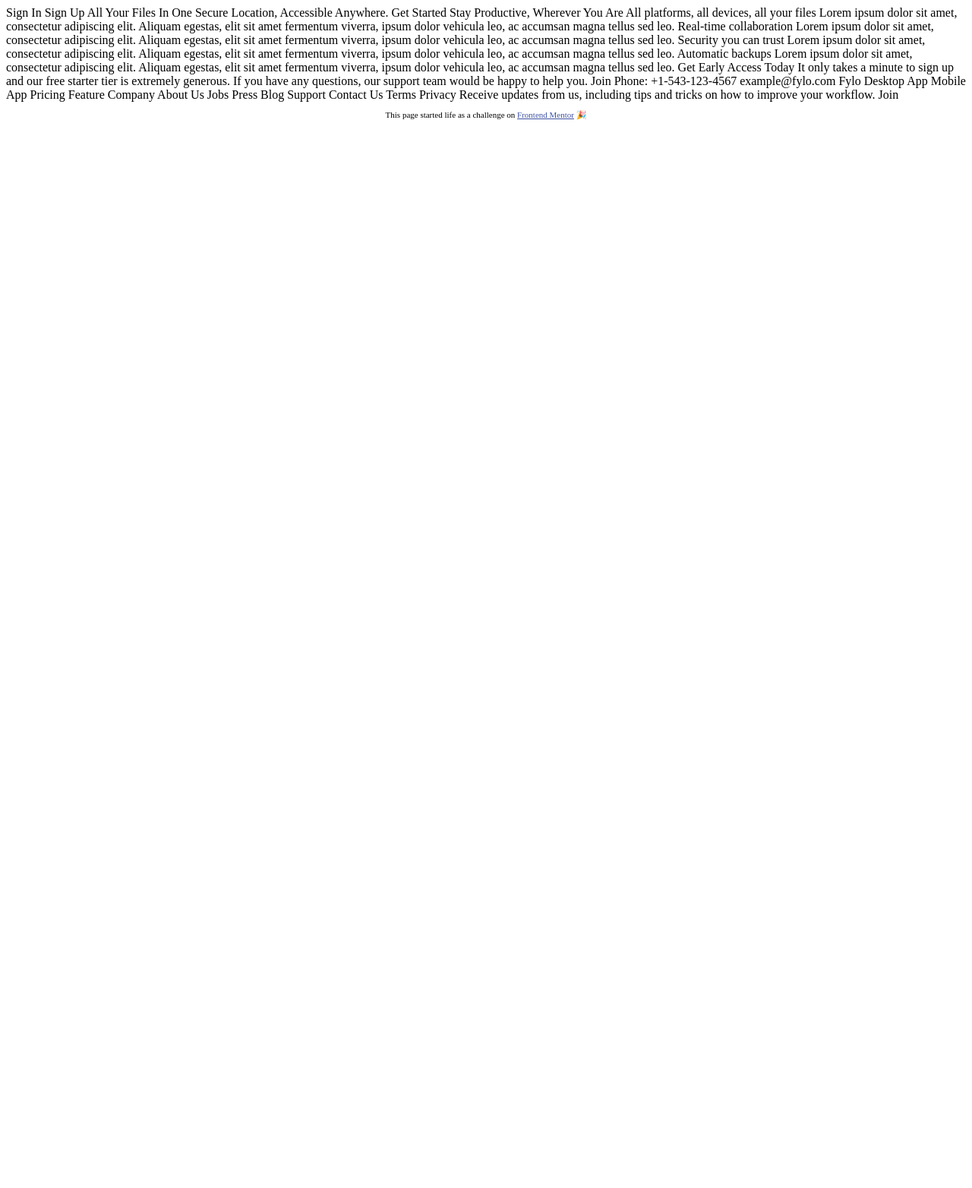
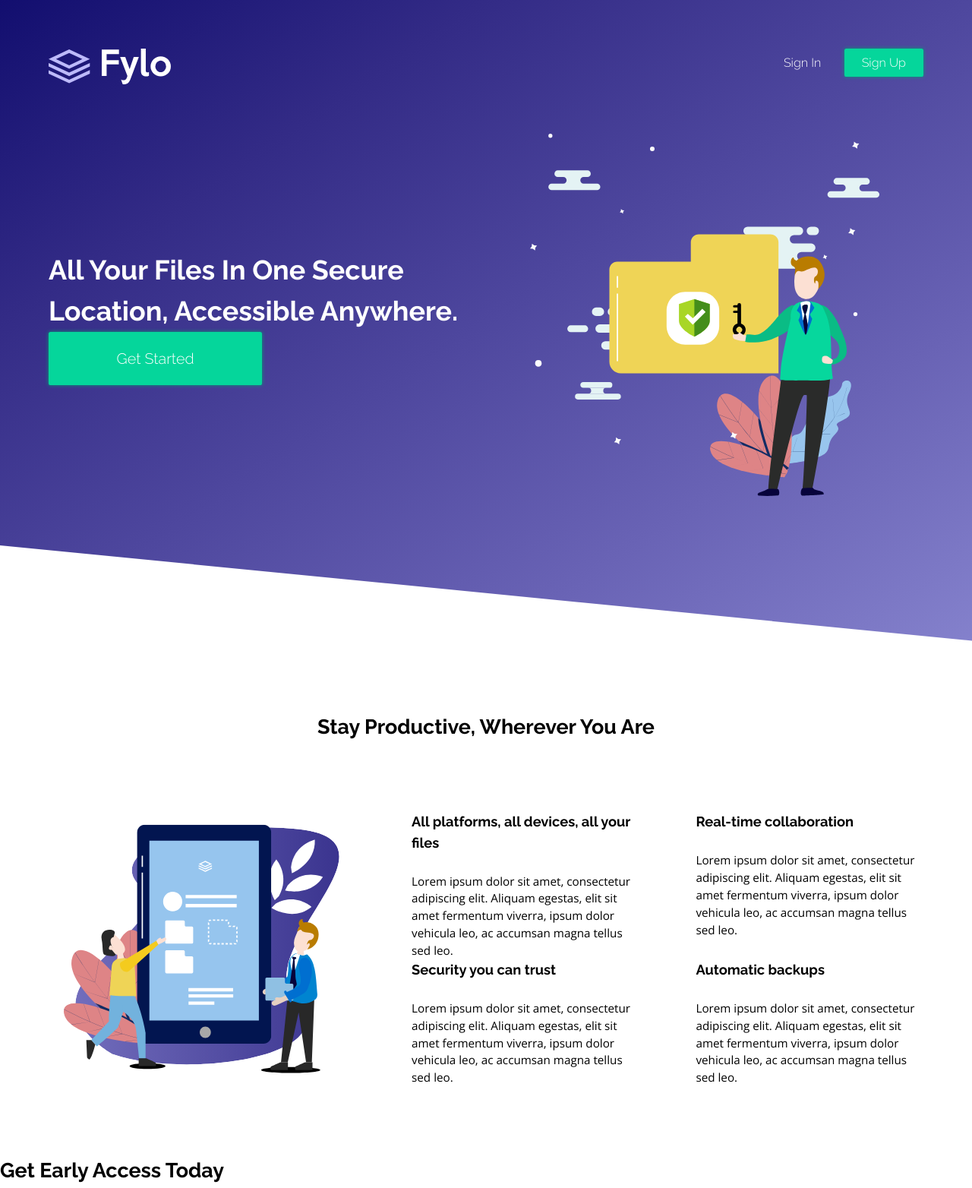
Before and after one commit to Phainix/Frontend-Mentor-Fylo-Landing-Page-Grid, a plain HTML site: page index.html in a window 1280 px wide. Shown: the top 1564 px of the page at 76% size. Before the commit the page ends 800 px from the top, so only its background shows below. Drawn offline with nearby package versions, Linux system fonts and the light colour scheme.

Commit message:
Landing Page

```diff
--- /dev/null
+++ b/css/style.css
@@ -0,0 +1,129 @@
+html, body {
+	width: 100vw;
+	overflow-y: auto;
+	overflow-x: hidden;
+	padding: 0;
+	margin: 0;
+}
+body {
+	font-size: 1.4vw;
+	background-color: white;
+    font-family: 'Open Sans', sans-serif;
+    line-height: 1.5;
+    display: flex;
+    flex-direction: column;
+}
+:focus {
+    outline: hsl(163, 95%, 43%) auto 4px;
+}
+
+.banner {
+	padding: 5vw;
+	position: relative;
+	padding-bottom: 10vw;
+}
+header {
+	display: flex;
+	justify-content: space-between;
+}
+.header-logo {
+	flex: 0 0 14%;
+}
+.header-logo img {
+	width: 100%;
+}
+.btn, .btn-link, .heading {
+	font-family: 'Raleway', sans-serif;
+}
+.btn, .btn-link {
+	font-size: 90%
+}
+.btn-link {
+	color: initial;
+	text-decoration: none;
+}
+.btn {
+	background-color: white;
+	color: white;
+	border: none;
+	border-radius: .2vw;
+	padding: .7vw 1.8vw;
+	box-shadow: 0px 0px 5px #120e6fa6;
+}
+.btn-lg {
+	padding: 1.8vw 7vw;
+	font-size: 110%;
+	box-shadow: 0px 0px 10px #120e6fa6;
+}
+.header-actions .btn {
+	margin-left: 2vw;
+}
+.banner-content {
+	display: flex;
+	align-items: center;
+	justify-content: center;
+}
+.banner-desc {
+	flex: 0 0 50%;
+}
+.banner-img  {
+	padding: 5%;
+	flex: 0 0 40%;
+}
+.banner-img img {
+	width: 100%;
+}
+.banner:after {
+	content: " ";
+    position: absolute;
+    bottom: 0;
+    left: 0;
+    right: 0;
+    height: 10vw;
+    background-color: transparent;
+    border-bottom: white solid 10vw;
+    border-right: 102vw solid transparent;
+}
+
+
+.feature-container {
+	padding: 5vw;
+}
+.features {
+	display: flex;
+	padding-top: 5vw;
+}
+.feature-img {
+	flex: 0 0 35%;
+	display: flex;
+	align-items: center;
+	justify-content: center;
+}
+.feature-img img {
+	width: 90%;
+}
+.feature-group {
+	flex: 0 0 65%;
+	display: flex;
+	flex-wrap: wrap;
+}
+.feature {
+	flex: 0 0 40%;
+	padding-left: 10%;
+	font-size: 85%;
+}
+.feature-heading {
+	margin-bottom: 2vw;
+}
+
+
+
+.bg-gradient {
+	background-image: linear-gradient(to right bottom, #120e6f, #332b86, #4e479e, #6963b5, #8481cc);
+}
+.bg-green {
+	background-color: hsl(163, 95%, 43%);
+}
+.btn.bg-green {
+	box-shadow: 0px 0px 5px hsl(163, 95%, 32%);
+}
--- /dev/null
+++ b/css/typography.css
@@ -0,0 +1,27 @@
+.text-white {
+	color: white;
+}
+.text-center {
+	text-align: center;
+}
+p, h4, h5, h1 {
+    margin: 0;
+}
+h6 {
+    font-size: 110%;
+}
+h5 {
+    font-size: 120%;
+}
+h4 {
+    font-size: 130%;
+}
+h3 {
+    font-size: 150%;
+}
+h2 {
+    font-size: 170%;
+}
+h1 {
+    font-size: 200%;
+}
--- a/index.html
+++ b/index.html
@@ -7,7 +7,11 @@
     <link rel="icon" type="image/png" sizes="32x32" href="./images/favicon-32x32.png">
 
     <title>Frontend Mentor | Fylo landing page with features grid section</title>
-
+    <link href="https://fonts.googleapis.com/css?family=Open+Sans:400,700|Raleway:300,700" rel="stylesheet">
+    <link rel="stylesheet" href="https://stackpath.bootstrapcdn.com/font-awesome/4.7.0/css/font-awesome.min.css">
+    <link rel="stylesheet" href="./css/style.css">
+    <link rel="stylesheet" href="./css/responsive.css">
+    <link rel="stylesheet" href="./css/typography.css">
     <!-- Feel free to remove these styles or customise in your own stylesheet 👍 -->
     <style>
     .attribution { font-size: 11px; text-align: center; }
@@ -15,74 +19,140 @@
 </style>
 </head>
 <body>
-  Sign In
-  Sign Up
 
-  All Your Files In One Secure Location, Accessible Anywhere.
-  Get Started
+    <div class="banner bg-gradient text-white">
+        <header id="header" class="">
+            <div class="header-logo">
+                <img src="./images/logo.svg" alt="">
+            </div>
+            <div class="header-actions">
+                <a href="javascript:void(0)" class="btn-link text-white">Sign In</a>
+                <button type="button" class="bg-green btn text-white">Sign Up</button>
+            </div>
+        </header><!-- /header -->
+        <div class="banner-content">
+            <div class="banner-desc">
+                <h1 class="heading">All Your Files In One Secure Location, Accessible Anywhere.</h1>
+                <button class="btn bg-green btn-lg">Get Started</button>
+            </div>
+            <div class="banner-img">
+                <img src="./images/illustration-hero.svg" alt="">
+            </div>
+        </div>
+    </div>
 
-  Stay Productive, Wherever You Are
-
-  All platforms, all devices, all your files
-
+    <div class="feature-container">
+        <h3 class="heading text-center">Stay Productive, Wherever You Are</h3>
+        <div class="features">
+            <div class="feature-img">
+                <img src="./images/illustration-features.svg" alt="">
+            </div>
+            <div class="feature-group">
+                <div class="feature">
+                    <h5 class="heading feature-heading">All platforms, all devices, all your files</h5>
+                    <p class="feature-body">
                         Lorem ipsum dolor sit amet, consectetur adipiscing elit. Aliquam
                         egestas, elit sit amet fermentum viverra, ipsum dolor vehicula
                         leo, ac accumsan magna tellus sed leo.
+                    </p>
+                </div>
 
-  Real-time collaboration
-
+                <div class="feature">
+                    <h5 class="heading feature-heading">Real-time collaboration</h5>
+                    <p class="feature-body">
                         Lorem ipsum dolor sit amet, consectetur adipiscing elit. Aliquam
                         egestas, elit sit amet fermentum viverra, ipsum dolor vehicula
                         leo, ac accumsan magna tellus sed leo.
+                    </p>
+                </div>
 
-  Security you can trust
-
+                <div class="feature">
+                    <h5 class="heading feature-heading">Security you can trust</h5>
+                    <p class="feature-body">
                         Lorem ipsum dolor sit amet, consectetur adipiscing elit. Aliquam
                         egestas, elit sit amet fermentum viverra, ipsum dolor vehicula
                         leo, ac accumsan magna tellus sed leo.
+                    </p>
+                </div>
 
-  Automatic backups
+                <div class="feature">
+                    <h5 class="heading feature-heading">Automatic backups</h5>
+                    <p class="feature-body">
+                        Lorem ipsum dolor sit amet, consectetur adipiscing elit. Aliquam
+                        egestas, elit sit amet fermentum viverra, ipsum dolor vehicula
+                        leo, ac accumsan magna tellus sed leo.
+                    </p>
+                </div>
+            </div>
+        </div>
+    </div>
 
-  Lorem ipsum dolor sit amet, consectetur adipiscing elit. Aliquam
-  egestas, elit sit amet fermentum viverra, ipsum dolor vehicula leo,
-  ac accumsan magna tellus sed leo.
 
-  Get Early Access Today
-
+    <div class="early-access">
+        <h3 class="heading">Get Early Access Today</h3>
+        <p class="early-access-desc">
             It only takes a minute to sign up and our free starter tier is extremely
             generous. If you have any questions, our support team would be happy to
             help you.
+        </p>
+        <form action="" method="get" accept-charset="utf-8" class="early-access-form">
+            <div class="input-group">
+                <input type="text" name="" value="" placeholder="email@example.com" class="form-input">
+                <button type="submit" class="btn bg-green">Join</button>
+            </div>
+        </form>
+    </div>
 
-  Join
-
-  Phone: +1-543-123-4567
-  example@fylo.com
-
-  Fylo
-
-  Desktop App
-  Mobile App
-  Pricing
-  Feature
-
-  Company
-
-  About Us
-  Jobs
-  Press
-  Blog
-
-  Support
-
-  Contact Us
-  Terms
-  Privacy
-
-  Receive updates from us, including tips and tricks on how to improve your workflow.
-
-  Join
 
     <footer>
+        <div class="footer-container">
+            <div class="footer-desc">
+                <div class="footer-logo">
+                    <img src="./images/logo.svg" alt="">
+                </div>
+                <div class="footer-contact">
+                    <div>
+                        <img class="footer-icon" src="./images/icon-phone.svg"/>
+                        <span>Phone: +1-543-123-4567</span>
+                    </div>
+                    <div>
+                        <img class="footer-icon" src="./images/icon-email.svg"/>
+                        <span>example@fylo.com7</span>
+                    </div>
+                </div>
+            </div>
+            <div class="footer-links">
+                <ul class="footer-link-item">
+                    <li class="title">Fylo</li>
+                    <li>Desktop App</li>
+                    <li>Mobile App</li>
+                    <li>Pricing</li>
+                    <li>Feature</li>
+                </ul>
+                <ul class="footer-link-item">
+                    <li class="title">Company</li>
+                    <li>About Us</li>
+                    <li>Jobs</li>
+                    <li>Press</li>
+                    <li>Blog</li>
+                </ul>
+                <ul class="footer-link-item">
+                    <li class="title">Support</li>
+                    <li>Contact Us</li>
+                    <li>Terms</li>
+                    <li>Privacy</li>
+                </ul>
+            </div>
+            <div class="footer-newsletter">
+                <p>Receive updates from us, including tips and tricks on how to improve your workflow.</p>
+                <form action="" method="get" accept-charset="utf-8" class="footer-form">
+                    <div class="input-group">
+                        <input type="text" name="" value="" placeholder="email@example.com" class="form-input">
+                        <button type="submit" class="btn bg-green">Join</button>
+                    </div>
+                </form>
+            </div>
+        </div>
         <p class="attribution">
             This page started life as a challenge on <a href="https://www.frontendmentor.io?ref=challenge" target="_blank">Frontend Mentor</a> 🎉
         </p>
```
Also changed, not shown: css/responsive.css (added). Lines whose indentation alone changed are shown as unchanged.
